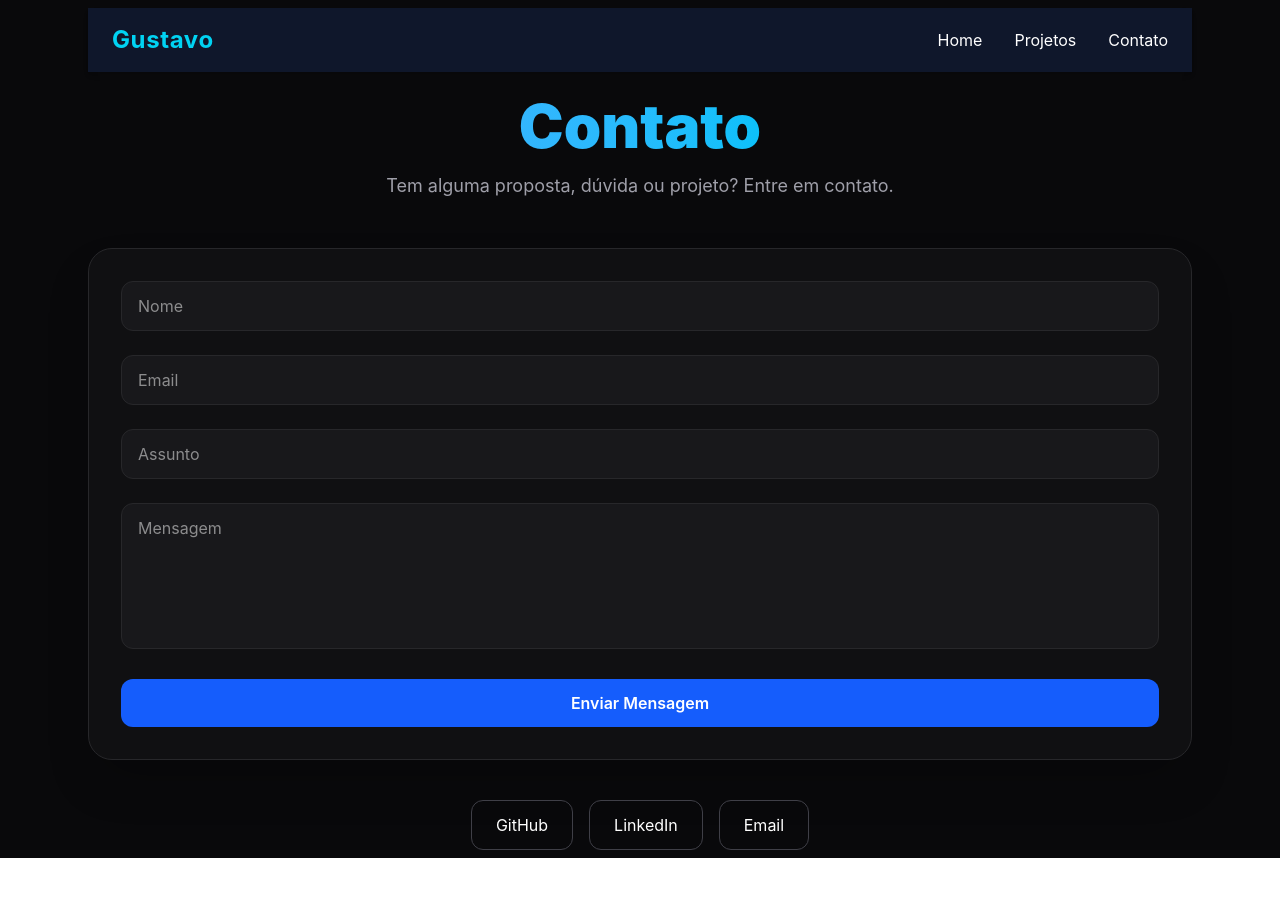
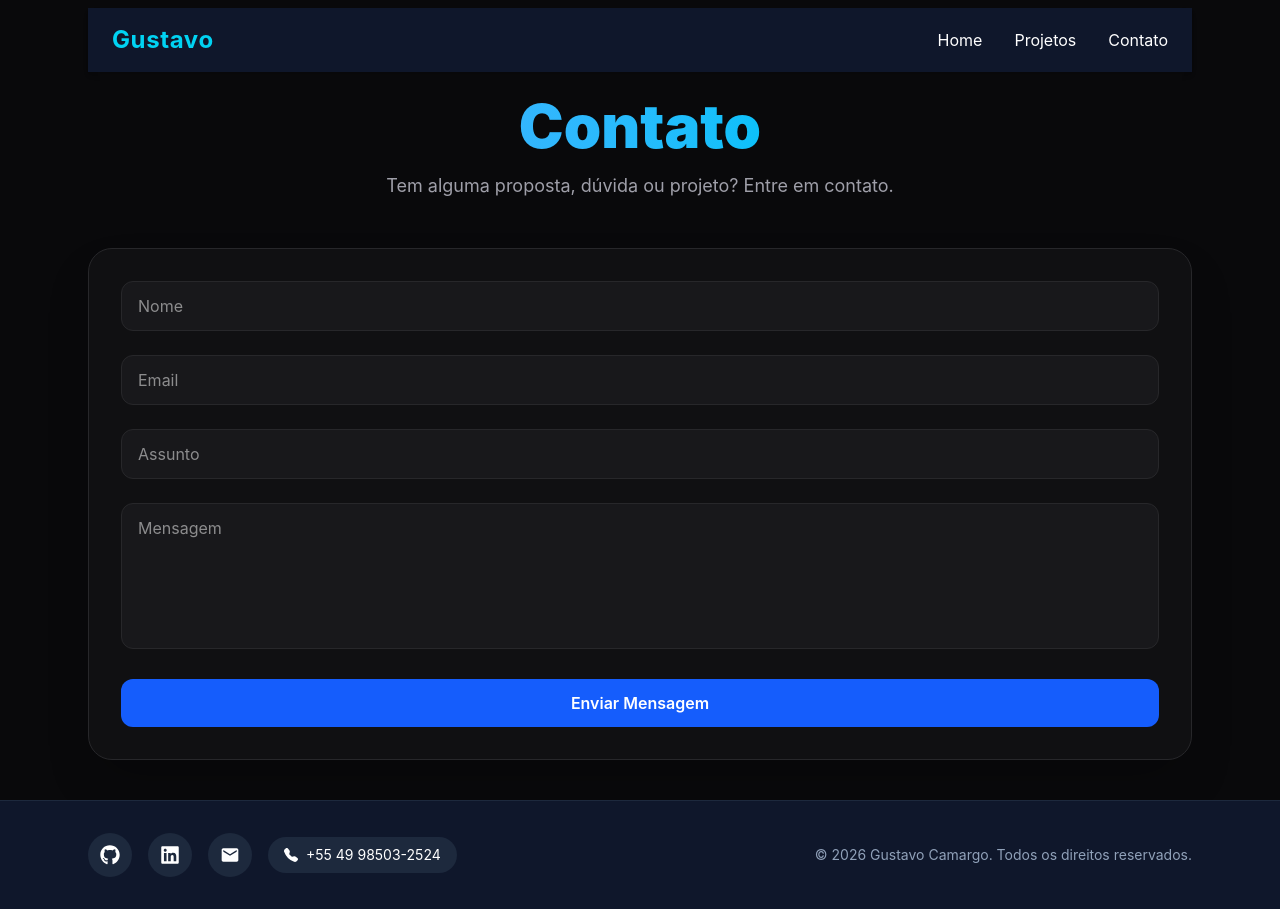
Before and after one commit to GustavoCamargo0/portifolio, a React (Vite) app: page /contato in a window 1280 px wide. Before the commit the page ends 858 px from the top, so only its background shows below. Built offline with nearby package versions, Linux system fonts and the light colour scheme.

Commit message:
fix footer e features

```diff
--- a/src/components/Footer.jsx
+++ b/src/components/Footer.jsx
@@ -17,7 +17,7 @@ export default function Footer() {
           </a>
 
           <a
-            href="https://linkedin.com/"
+            href="https://www.linkedin.com/in/gustavo-camargo-2a617a386/"
             target="_blank"
             className="p-3 rounded-full bg-slate-800 hover:bg-slate-700 transition"
           >
@@ -25,7 +25,7 @@ export default function Footer() {
           </a>
 
           <a
-            href="mailto:seuemail@email.com"
+            href="mailto:gustavo.fscamargo08@gmail.com"
             className="p-3 rounded-full bg-slate-800 hover:bg-slate-700 transition"
           >
             <MdEmail size={20} />
--- a/src/components/ListaProjetos.jsx
+++ b/src/components/ListaProjetos.jsx
@@ -1,14 +1,14 @@
 import CardProjeto from "./CardProjeto";
 import projetos from "../data/projetos";
 import Navbar from "./Navbar";
+import Footer from "../components/Footer";
 
 export default function ListaProjetos() {
   return (
-    <section
-      id="projetos"
-      className="bg-zinc-950 text-white py-2">
+    <>
+      <section id="projetos" className="bg-zinc-950 text-white py-2 ">
         <div className="max-w-6xl mx-auto px-6 space-y-6">
-             <Navbar/>
+          <Navbar />
           <div className="mb-12">
             <span className="text-blue-400 font-semibold tracking-wider">
               PORTFÓLIO
@@ -26,13 +26,12 @@ export default function ListaProjetos() {
 
           <div className="grid gap-8 sm:grid-cols-2 xl:grid-cols-3">
             {projetos.map((projeto) => (
-            <CardProjeto
-              key={projeto.id}
-              projeto={projeto}
-            />
+              <CardProjeto key={projeto.id} projeto={projeto} />
             ))}
           </div>
         </div>
       </section>
+      <Footer />
+    </>
   );
 }
--- a/src/pages/Contato.jsx
+++ b/src/pages/Contato.jsx
@@ -2,9 +2,9 @@ import { useState } from "react";
 import Voltar from "../components/Voltar";
 import emailjs from "@emailjs/browser";
 import Navbar from "../components/Navbar";
+import Footer from "../components/Footer";
 
 function Contato() {
-
   const [form, setForm] = useState({
     name: "",
     email: "",
@@ -15,11 +15,8 @@ function Contato() {
   const enviarEmail = (e) => {
     e.preventDefault();
 
-    emailjs.send(
-      "service_drstq7z",
-      "template_3dcfaga",
-      form,
-      "XqNLci1CnN3Rl7M98")
+    emailjs
+      .send("service_drstq7z", "template_3dcfaga", form, "XqNLci1CnN3Rl7M98")
       .then(() => {
         alert("Mensagem enviada!");
         setForm({
@@ -27,16 +24,17 @@ function Contato() {
           email: "",
           title: "",
           message: "",
-        })
+        });
       })
       .catch((error) => {
         console.error(error);
       });
-  }
+  };
   return (
+    <>
       <section className="min-h-screen bg-zinc-950 text-white py-2">
         <div className="max-w-6xl mx-auto space-y-6 px-6">
-           <Navbar/>
+          <Navbar />
           <div className="mb-12 text-center">
             <h1
               className="
@@ -163,62 +161,10 @@ function Contato() {
               </button>
             </form>
           </div>
-
-        <div className="flex flex-wrap justify-center gap-4 mt-10">
-          <a
-            href="https://github.com/GustavoCamargo0"
-            target="_blank"
-            rel="noreferrer"
-            className="
-              px-6
-              py-3
-              rounded-xl
-              border
-              border-zinc-700
-              hover:border-blue-500
-              hover:text-blue-400
-              transition
-            "
-          >
-            GitHub
-          </a>
-
-          <a
-            href="https://www.linkedin.com/in/gustavo-camargo-2a617a386/"
-            target="_blank"
-            rel="noreferrer"
-            className="
-              px-6
-              py-3
-              rounded-xl
-              border
-              border-zinc-700
-              hover:border-blue-500
-              hover:text-blue-400
-              transition
-            "
-          >
-            LinkedIn
-          </a>
-
-          <a
-            href="mailto:gustavo.fscamargo08@gmail.com"
-            className="
-              px-6
-              py-3
-              rounded-xl
-              border
-              border-zinc-700
-              hover:border-blue-500
-              hover:text-blue-400
-              transition
-            "
-          >
-            Email
-          </a>
-        </div>
         </div>
       </section>
+      <Footer />
+    </>
   );
 }
 
--- a/src/pages/Home.jsx
+++ b/src/pages/Home.jsx
@@ -15,7 +15,7 @@ function Home() {
         <div className="space-y-6">
 
           <h1 className="text-5xl md:text-7xl font-black tracking-tight">
-            Olá, eu sou{" "}
+        {" "}
             <span className="bg-linear-to-r from-blue-500 to-cyan-400 bg-clip-text text-transparent">
               Gustavo Camargo
             </span>
--- a/src/pages/Projetos.jsx
+++ b/src/pages/Projetos.jsx
@@ -1,5 +1,6 @@
 import { useState } from 'react'
 import ListaProjetos from '../components/ListaProjetos';
+
 
 function Projetos(){
 
```
Lines whose indentation alone changed are shown as unchanged.
